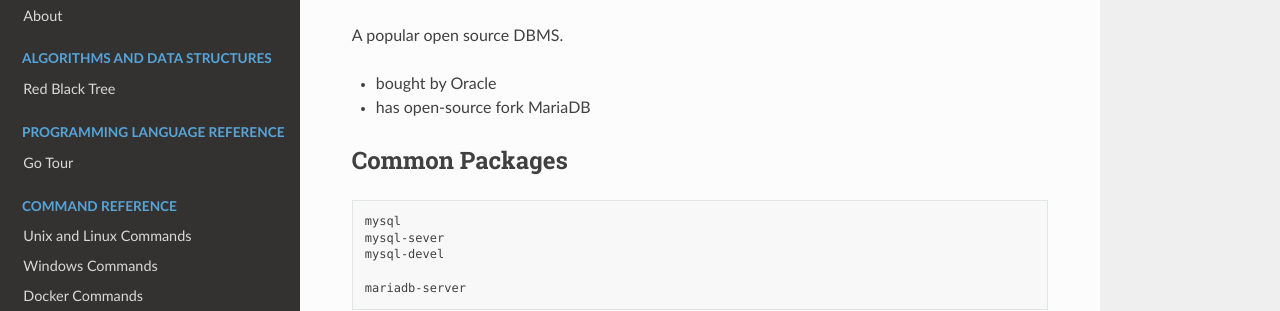
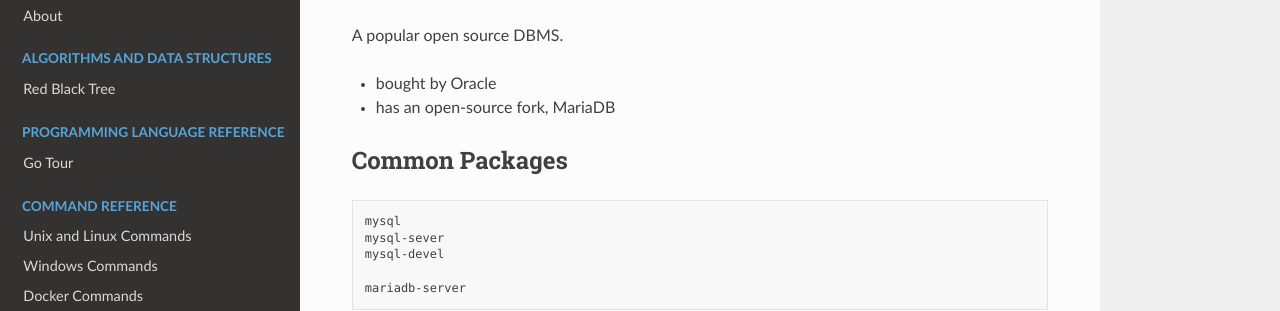
Before and after one commit to snowme34/snowme34.com, a Sphinx documentation site: the page built from docs/source/reference/database/mysql/mysql-basic.md, in a window 1280 px wide and 900 px high. Shown: the part 136-447 px from the top of the window. Built offline with Sphinx 7.4.7 and the Read the Docs theme 2.0.0, drawn with Linux system fonts in a browser that asks for light colours.

```diff
--- a/docs/source/reference/database/mysql/mysql-basic.md
+++ b/docs/source/reference/database/mysql/mysql-basic.md
@@ -3,7 +3,7 @@
 A popular open source DBMS.
 
 * bought by Oracle
-* has open-source fork MariaDB
+* has an open-source fork, MariaDB
 
 ## Common Packages
 
```
